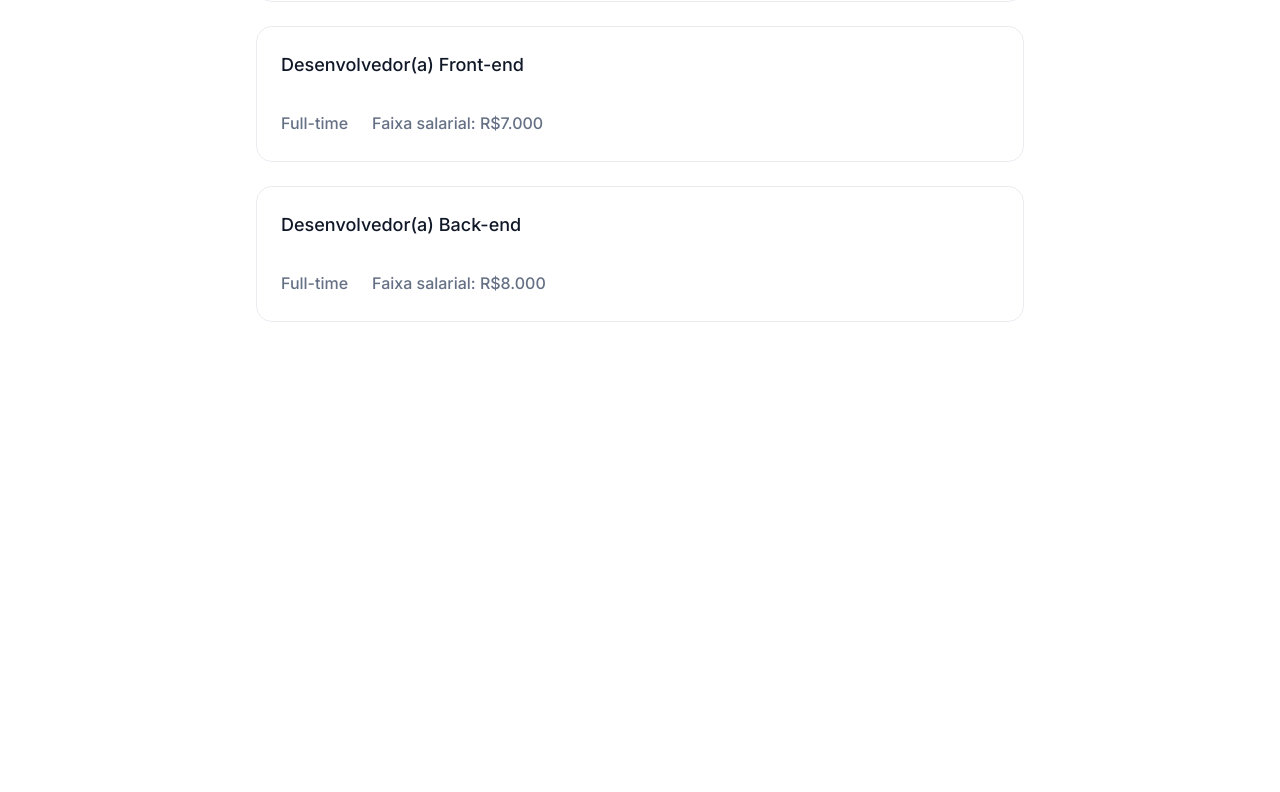
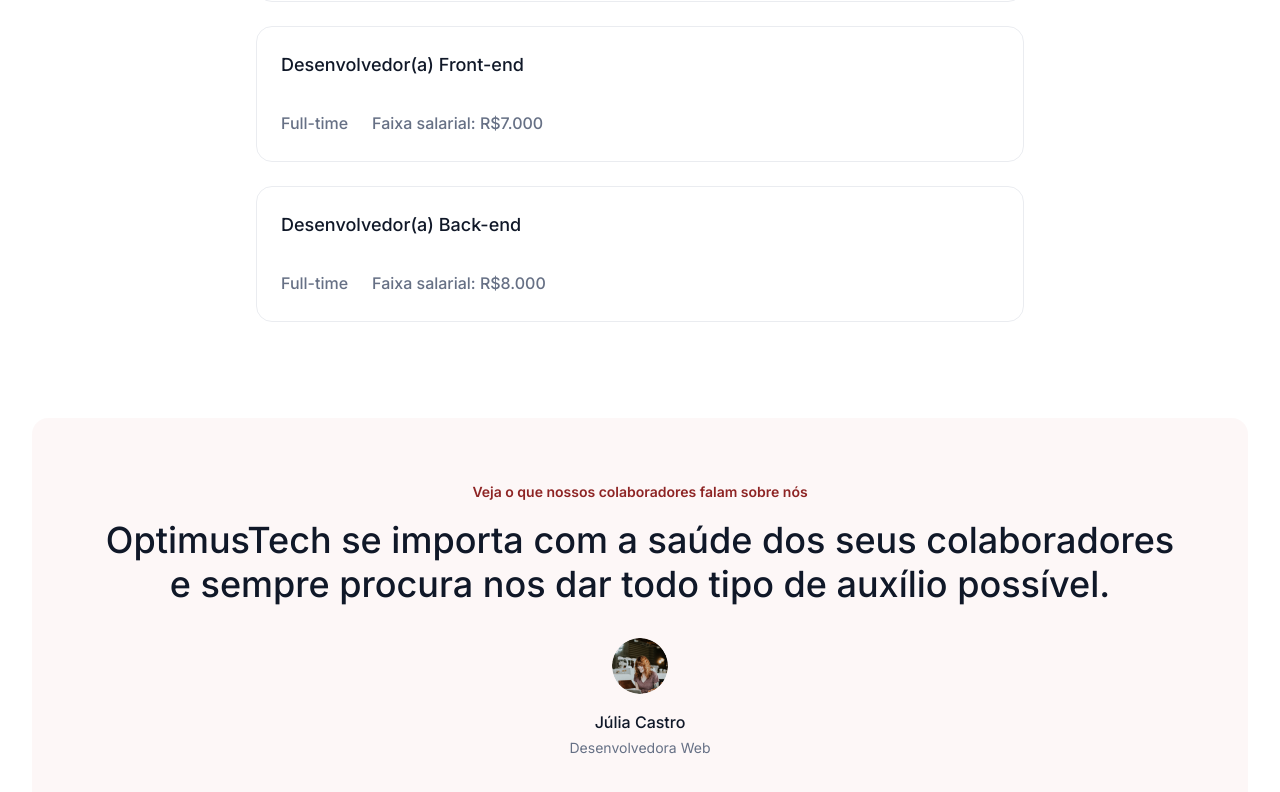
Before and after one commit to esa1715/optimustech-react, a React (Create React App) app: page / in a window 1280 px wide. Shown: the part 2163-2955 px from the top of the page. Before the commit the page ends 2581 px from the top, so only its background shows below. Built offline with nearby package versions, Linux system fonts and the light colour scheme.

Commit message:
Adiciona seção Depoimentos

```diff
--- a/public/index.html
+++ b/public/index.html
@@ -1,5 +1,5 @@
 <!DOCTYPE html>
-<html lang="en">
+<html lang="pt-BR">
   <head>
     <meta charset="utf-8" />
     <link rel="icon" href="%PUBLIC_URL%/favicon.ico" />
--- a/src/App.js
+++ b/src/App.js
@@ -1,4 +1,5 @@
 import './App.css';
+import Depoimentos from './componentes/Depoimentos';
 import Header from './componentes/Header';
 import Metricas from './componentes/Metricas';
 import Vagas from './componentes/Vagas';
@@ -9,6 +10,7 @@ function App() {
       <Header />
       <Metricas />
       <Vagas />
+      <Depoimentos />
     </div>
   );
 }
--- /dev/null
+++ b/src/componentes/Depoimentos/Depoimentos.css
@@ -0,0 +1,94 @@
+.depoimentos {
+    display: flex;
+    height: 500px;
+    padding-bottom: 96px;
+    color: #FFFFFF;
+    justify-content: center;
+}
+
+.depoimentos__content {
+    display: flex;
+    flex-direction: column;
+    width: 1216px;
+    height: 404px;
+    border-radius: 16px;
+    padding: 64px;
+    gap: 32px;
+    background: #C3191908;
+}
+
+.depoimentos__text {
+    display: flex;
+    flex-direction: column;
+    width: 1088px;
+    height: 124px;
+    gap: 16px;
+}
+
+.depoimentos__sub {
+    font-weight: 600;
+    font-size: 14px;
+    line-height: 20px;
+    text-align: center;
+    color: #8E2424;
+}
+
+.depoimentos__com {
+    font-weight: 500;
+    font-size: 36px;
+    line-height: 44px;
+    letter-spacing: -2%;
+    text-align: center;
+    color: #101828;
+}
+
+.depoimentos__atribuicao {
+    display: flex;
+    flex-direction: column;
+    width: 1088px;
+    height: 120px;
+    gap: 16px;
+    justify-content: center;
+    align-items: center;
+}
+
+.depoimentos__avatar {
+    width: 56px;
+    height: 56px;
+    border-radius: 200px;
+}
+
+.depoimentos__nec {
+    display: flex;
+    flex-direction: column;
+    width: 1088px;
+    height: 48px;
+    gap: 4px;
+}
+
+.depoimentos__nome {
+    font-weight: 500;
+    font-size: 16px;
+    line-height: 24px;
+    text-align: center;
+    color: #101828;
+}
+
+.depoimentos__cargo {
+    font-weight: 400;
+    font-size: 14px;
+    line-height: 20px;
+    text-align: center;
+    color: #667085;
+}
+
+@media screen and (max-width: 1024px) {
+    .depoimentos, .depoimentos__content, .depoimentos__text, .depoimentos__sub, .depoimentos__com, .depoimentos__atribuicao {
+        width: 100%;
+        height: auto;
+    }
+
+    .depoimentos {
+        padding: 5% 0;
+    }
+}
--- /dev/null
+++ b/src/componentes/Depoimentos/index.js
@@ -0,0 +1,23 @@
+import './Depoimentos.css'
+
+const Depoimentos = () => {
+    return (
+        <section className='depoimentos'>
+            <div className='depoimentos__content'>
+                <div className='depoimentos__text'>
+                    <h3 className='depoimentos__sub'>Veja o que nossos colaboradores falam sobre nós</h3>
+                    <span className='depoimentos__com'>OptimusTech se importa com a saúde dos seus colaboradores e sempre procura nos dar todo tipo de auxílio possível.</span>
+                </div>
+                <div className='depoimentos__atribuicao'>
+                    <img src='./imagens/Avatar.png' className='depoimentos__avatar'></img>
+                    <div className='depoimentos__nec'>
+                        <span className='depoimentos__nome'>Júlia Castro</span>
+                        <span className='depoimentos__cargo'>Desenvolvedora Web</span>
+                    </div>
+                </div>
+            </div>
+        </section>
+    )
+}
+
+export default Depoimentos
--- a/src/componentes/VagasAbertas/VagasAbertas.css
+++ b/src/componentes/VagasAbertas/VagasAbertas.css
@@ -41,6 +41,7 @@
 @media (max-width: 1024px) {
     .vagas__abertas {
         width: 100%;
+        height: auto;
     }
 
     .vagas__abertas__container {
```
